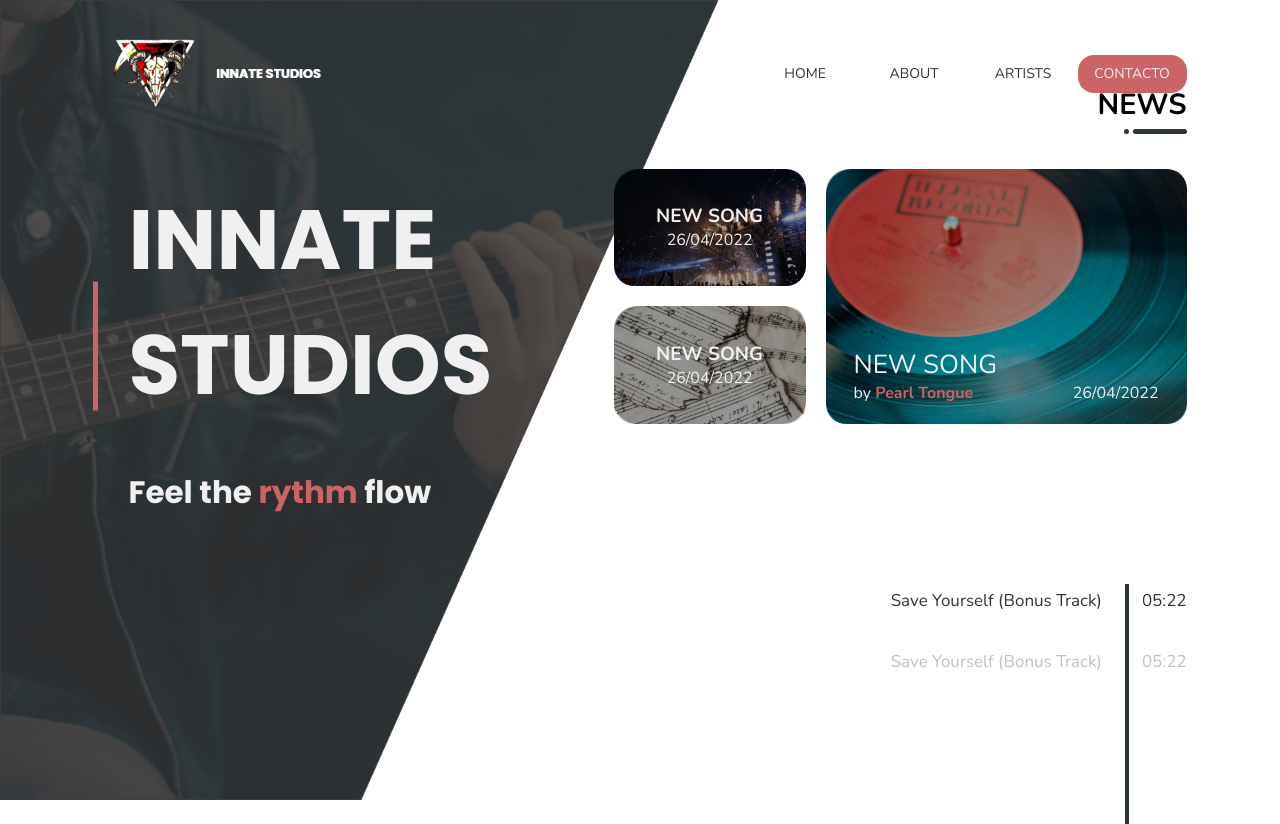
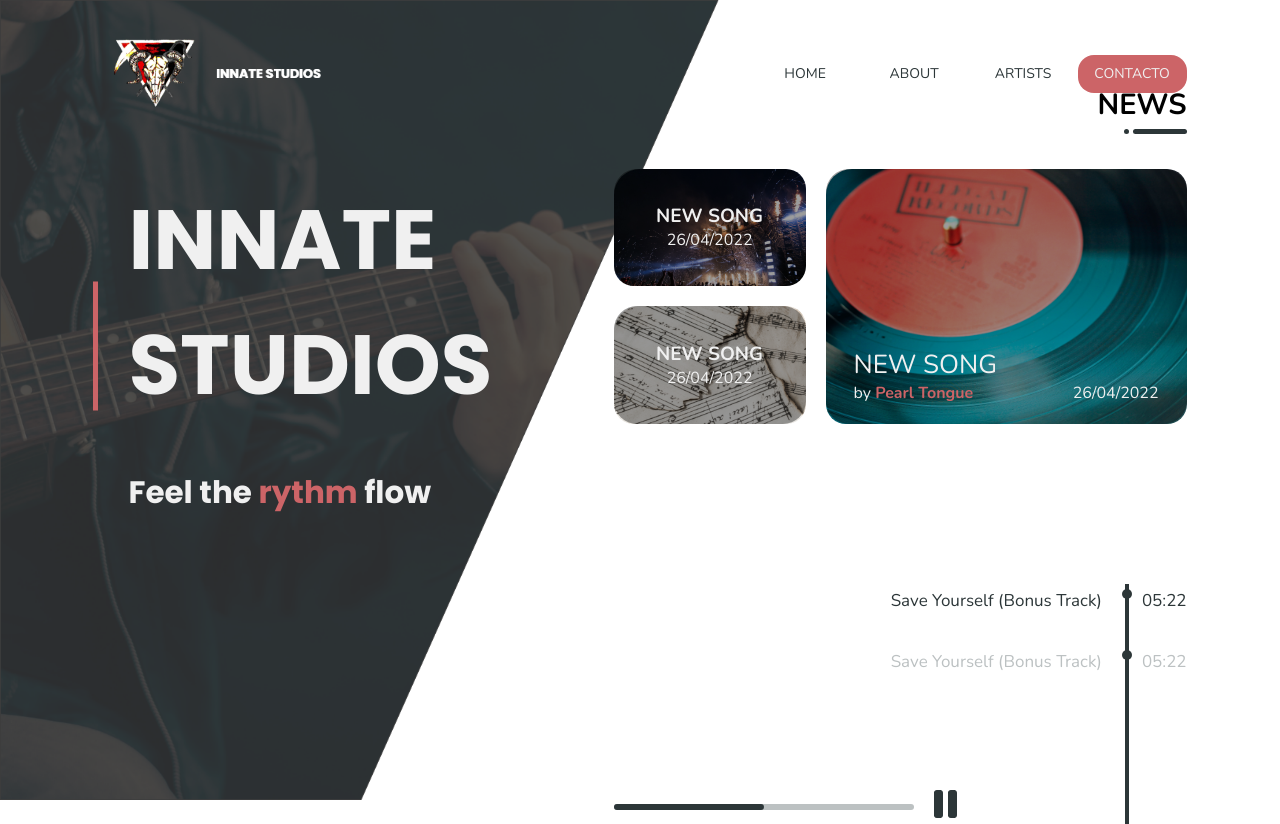
Before and after one commit to RodrigoMiguelRochaAnjos/innate-studios, a PHP site: page / in a window 1280 px wide. Run offline with PHP 8.4, Linux system fonts and the light colour scheme.

Commit message:
music player (implementation)

```diff
--- a/css/master.css
+++ b/css/master.css
@@ -332,11 +332,22 @@ nav ul li a.c2a {
   padding-left: 20px;
 }
 
+.content .content-right .music ul li::after {
+  content: '';
+  width: 10px;
+  height: 10px;
+  background-color: #2C3638;
+  margin: 0px auto;
+  position: absolute;
+  right: calc(5ch + 4px);
+  border-radius: 100%;
+}
+
 .content .content-right .music ul .music-selected {
   color: #2C3638;
 }
 
-.content .content-right .music .bar {
+.content .content-right .music .bar-music {
   width: 4px;
   height: 60%;
   background-color: #2C3638;
@@ -345,4 +356,37 @@ nav ul li a.c2a {
   bottom: 0;
   right: calc(5ch + 10px);
 }
+
+.content .content-right .music .player {
+  position: absolute;
+  bottom: 0;
+  display: -webkit-box;
+  display: -ms-flexbox;
+  display: flex;
+  -webkit-box-pack: center;
+      -ms-flex-pack: center;
+          justify-content: center;
+  -webkit-box-align: center;
+      -ms-flex-align: center;
+          align-items: center;
+}
+
+.content .content-right .music .player .progress-bar {
+  width: 300px;
+  height: 6px;
+  background-color: #BCC1C2;
+  border-radius: 5px;
+  margin-right: 20px;
+}
+
+.content .content-right .music .player .progress-bar .bar {
+  width: 50%;
+  height: 100%;
+  background-color: #2C3638;
+  border-radius: 5px;
+}
+
+.content .content-right .music .player .player img {
+  display: block;
+}
 /*# sourceMappingURL=master.css.map */
--- a/index.html
+++ b/index.html
@@ -72,7 +72,7 @@
                     </div>
 
                     <div class="music">
-                        <div class="bar"></div>
+                        <div class="bar-music"></div>
                         <ul>
                             <li class="music-selected"><div class="title">Save Yourself (Bonus Track)</div><div class="time">05:22</div></li>
                             <li><div class="title">Save Yourself (Bonus Track)</div><div class="time">05:22</div></li>
@@ -84,6 +84,14 @@
                             <li><div class="title">Save Yourself (Bonus Track)</div><div class="time">05:22</div></li>
                             <li><div class="title">Save Yourself (Bonus Track)</div><div class="time">05:22</div></li>
                         </ul>
+                        <div class="player">
+                            <div class="progress-bar">
+                                <div class="bar"></div>
+                            </div>
+                            <div class="play">
+                                <img src="img/pause.png" alt="">
+                            </div>
+                        </div>
                     </div>
                 </div>
             </section>
```
Also changed, not shown: css/master.scss (+37 -1 lines), img/pause.png (added), 1 other file.
